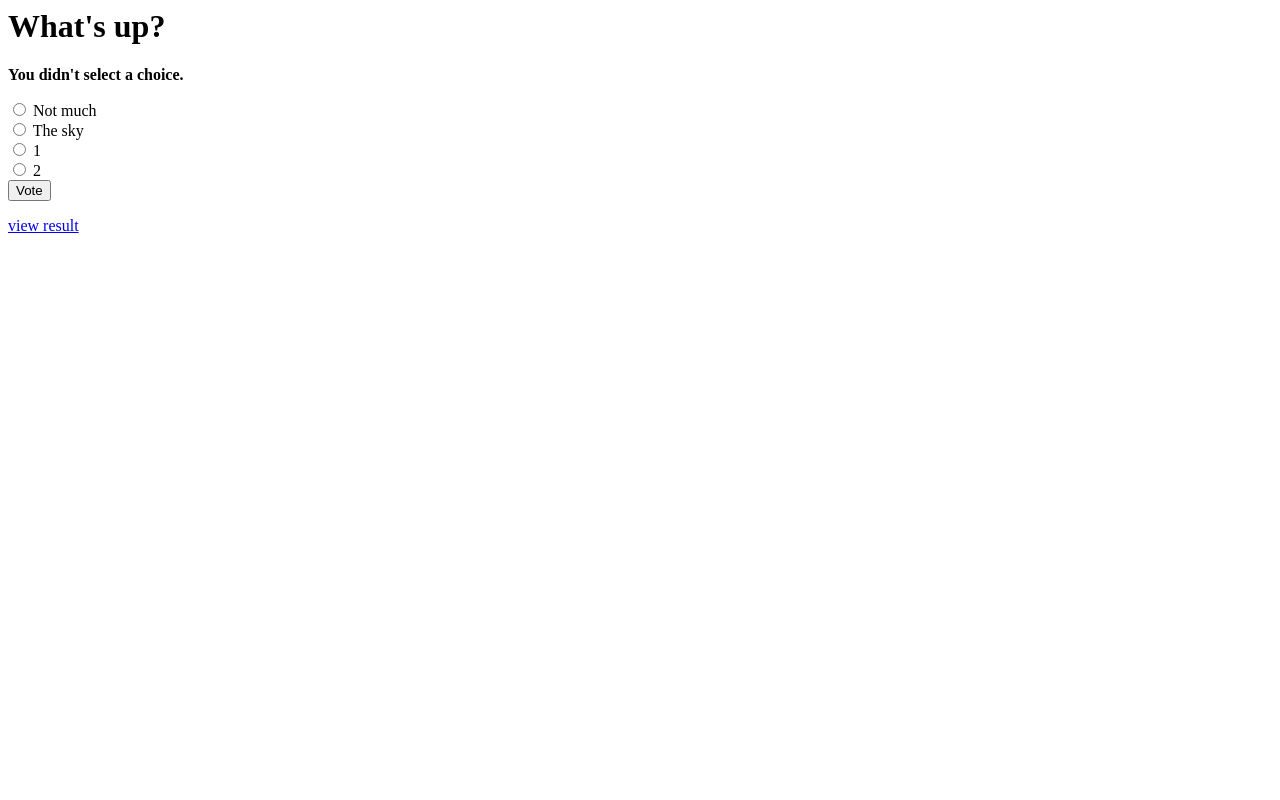
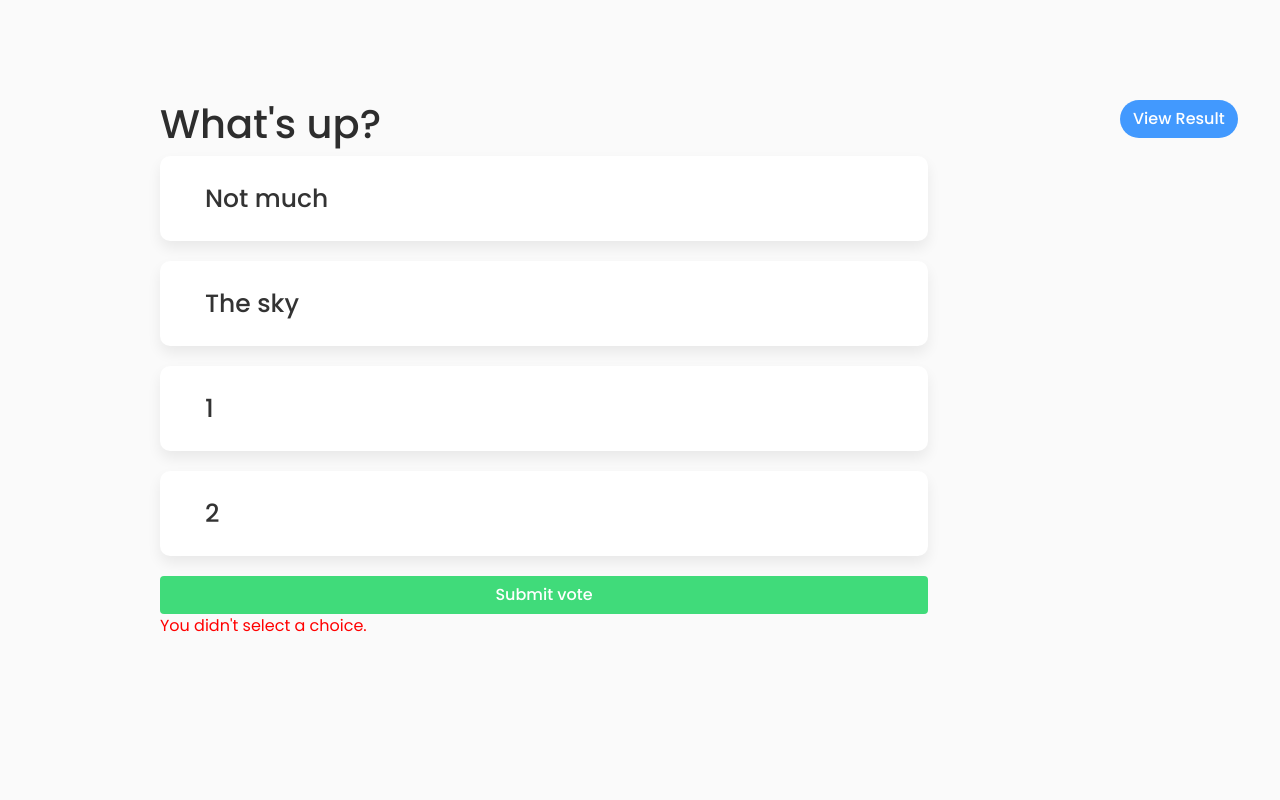
Before and after one commit to SupansaTan/DjangoTutorial_G1, a Django app: page /polls/1/vote/ in a window 1280 px wide. Run offline with Django 3.2, Linux system fonts and the light colour scheme; data comes from the database, SQL or seed files in the repository; both versions use the stored data as it was after the commit; some libraries are stand-ins or nearby versions.

Commit message:
Decorate polls detail template

```diff
--- /dev/null
+++ b/polls/static/polls/detail.css
@@ -0,0 +1,82 @@
+body {
+    background-color: #fafafa;
+    color:#2D2D2D;
+    margin:0;
+	padding:0;
+    transition: background-color 0.5s ease;
+    font-family: 'Poppins', 'Mitr', sans-serif;
+}
+
+main {
+	float: left;
+	width: 100%;
+	padding: 100px 0px;
+}
+
+.inner-wrapper {
+    width: 960px;
+    margin-left: auto;
+    margin-right: auto;
+}
+
+/* question */
+.question-head h1 {
+    float: left;
+    width: 100%;
+}
+
+/* navigation */
+.navigate input {
+    position: absolute;
+    float: right;
+    color: white;
+    font-weight: 500;
+    border-radius: 20px;
+    background-color: #4299FE;
+}
+
+/* choice */
+.choice .choice-wrapper {
+    margin-bottom: 20px;
+    float: left;
+    width: 100%;
+    position: relative;
+	transition: transform 0.5s ease;
+}
+
+.choice-wrapper label {
+    float: left;
+    width: 80%;
+    color: #333;
+    font-size: 25px;
+    background: #FFFFFF;
+    border: none;
+    text-decoration: none;
+    text-align: left;
+    font-weight: 500;
+    box-shadow: 0px 7px 14px rgba(0, 0, 0, 0.07);
+    border-radius: 10px;
+    padding: 20px 10px 20px 45px;
+    position: relative;
+    transition: box-shadow 0.5s ease;
+    line-height: 45px;
+}
+
+.choice-wrapper label:hover {
+	box-shadow: 0px 10px 44px 10px rgb(233, 235, 243);
+}
+
+/* submit */
+.submit input {
+    width: 80%;
+    margin-left: auto;
+    margin-right: auto;
+    color: white;
+    font-weight: 500;
+    background-color: #40DB7A;
+}
+
+/* error message */
+.message {
+    color: red;
+}
--- a/polls/templates/polls/detail.html
+++ b/polls/templates/polls/detail.html
@@ -1,14 +1,52 @@
+{% extends 'polls/base.html' %}
+{% load static %}
+
+{% block title %}Polls{% endblock %}
+
+{% block style %}
+<link rel="stylesheet" type="text/css" href="{% static 'polls/detail.css' %}">
+{% endblock %}
+
+{% block content %}
+<main>
+    <div class="inner-wrapper lrg">
+        <!-- question -->
+        <div class="question-head">
             <h1>{{ question.question_text }}</h1>
+        </div>
 
-{% if error_message %}<p><strong>{{ error_message }}</strong></p>{% endif %}
+        <!-- navigation to result page -->
+        <div class="navigate">
+            <a href={% url 'polls:results' question.id %} class="result">
+                <input class="btn" type="submit" value="View Result">
+            </a>
+        </div>
 
+        <!-- choices -->
         <form action="{% url 'polls:vote' question.id %}" method="post">
             {% csrf_token %}
+            <div class="choice">
+
                 {% for choice in question.choice_set.all %}
-    <input type="radio" name="choice" id="choice{{ forloop.counter }}" value="{{ choice.id }}">
-    <label for="choice{{ forloop.counter }}">{{ choice.choice_text }}</label><br>
+                <div class="choice-wrapper">
+                    <input type="checkbox" class="btn-check" id="choice{{ forloop.counter }}" name="choice" value="{{ choice.id }}" autocomplete="off"/>
+                    <label class="btn" for="choice{{ forloop.counter }}">{{ choice.choice_text }}</label>
+                </div>
                 {% endfor %}
-<input type="submit" value="Vote">
+
+            </div>
+            <div class="submit">
+                <input class="btn" type="submit" value="Submit vote">
+            </div>
         </form>
 
-<a href={% url 'polls:results' question.id %}> view result </a>
+        <!-- not select a choice -->
+        {% if error_message %}
+        <div class="message">
+            <p>{{ error_message }}</p>
+        </div>
+        {% endif %}
+    </div>
+</main>
+
+{% endblock %}
--- a/polls/views.py
+++ b/polls/views.py
@@ -36,6 +36,7 @@ class ResultsView(generic.DetailView):
 
 def vote(request, question_id):
     question = get_object_or_404(Question, pk=question_id)
+
     try:
         choice_id = request.POST['choice']
         selected_choice = question.choice_set.get(pk=choice_id)
@@ -46,8 +47,6 @@ def vote(request, question_id):
             'error_message': "You didn't select a choice.",
         })
     else:
-
-
         selected_choice.votes_score += 1
         selected_choice.save()
 
```
Also changed, not shown: db.sqlite3. Lines whose indentation alone changed are shown as unchanged.
